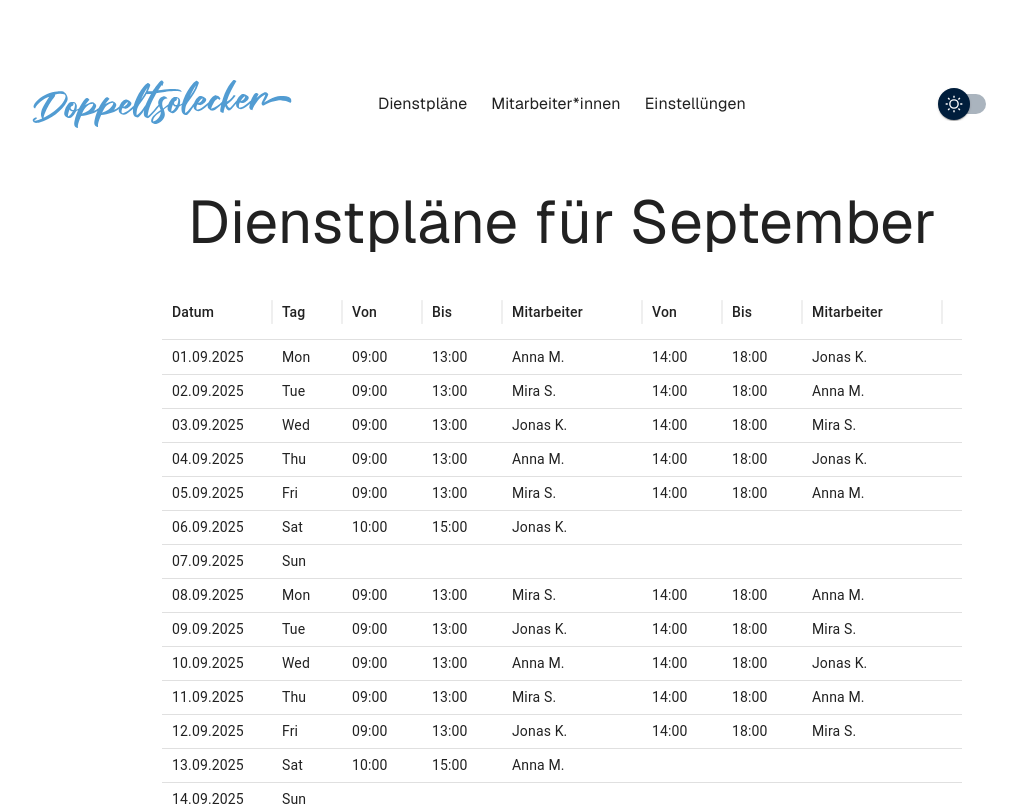
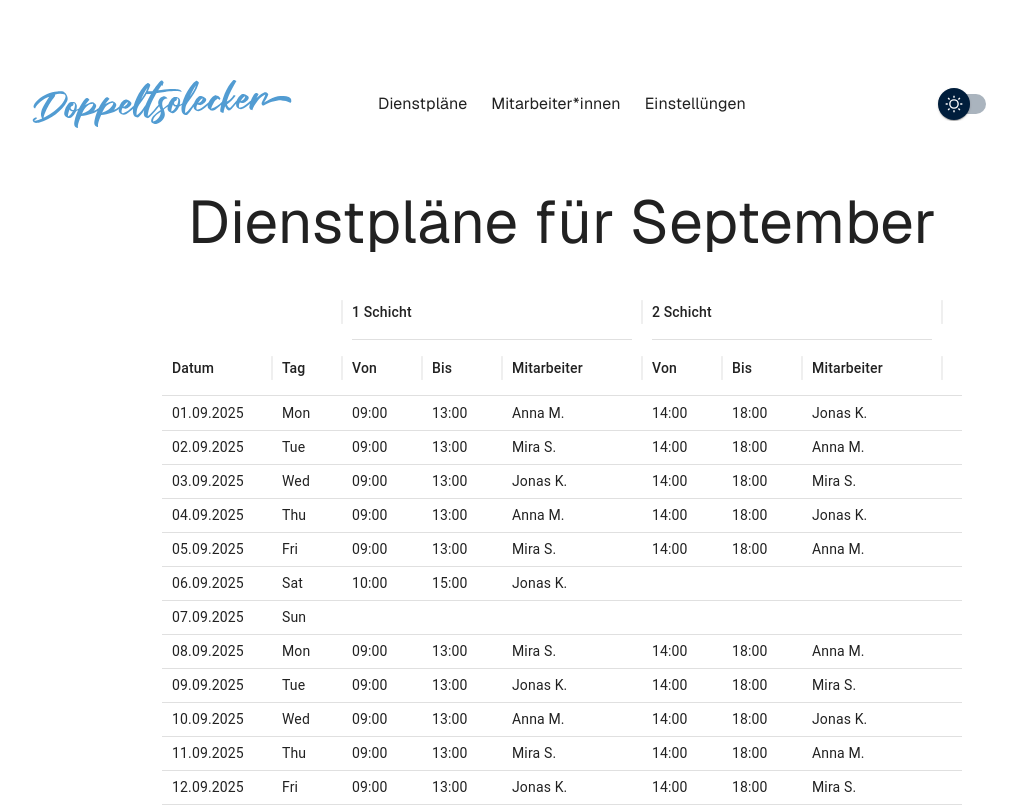
Before and after one commit to kabatskayaolga/shifts, a Next.js app: page / in a window 1280 px wide. Shown: the top 806 px of the page, without its empty margins (78-1095 px from the left). Built offline with nearby package versions, Linux system fonts and the light colour scheme; what @mui/material-nextjs would draw is missing.

Commit message:
feat: add grouping for shifts

```diff
--- a/app/components/shifts/Schifts.tsx
+++ b/app/components/shifts/Schifts.tsx
@@ -23,6 +23,7 @@ import {
 import { fetchEmployees } from "@/services/employees";
 import { fetchSettings } from "@/services/settings";
 import { Box } from "@mui/material";
+import { columnGroupingModel } from "./columnsGroup";
 
 const Schifts = () => {
   const [month] = useState(9);
@@ -54,7 +55,11 @@ const Schifts = () => {
   if (!isLoaded) return;
   return (
     <Box sx={{ width: "100%", maxWidth: "800px" }}>
-      <DataGrid columns={columns} rows={rows} />
+      <DataGrid
+        columns={columns}
+        rows={rows}
+        columnGroupingModel={columnGroupingModel(quantity)}
+      />
     </Box>
   );
 };
--- /dev/null
+++ b/app/components/shifts/columnsGroup.tsx
@@ -0,0 +1,13 @@
+import { GridColumnGroupingModel } from "@mui/x-data-grid";
+
+type Props = (quantity: number) => GridColumnGroupingModel;
+export const columnGroupingModel: Props = (quantity) => {
+  return Array.from({ length: quantity }, (_, i) => ({
+    groupId: `${i + 1} Schicht`,
+    children: [
+      { field: `s${i}_start` },
+      { field: `s${i}_end` },
+      { field: `s${i}_employeeId` },
+    ],
+  }));
+};
```
